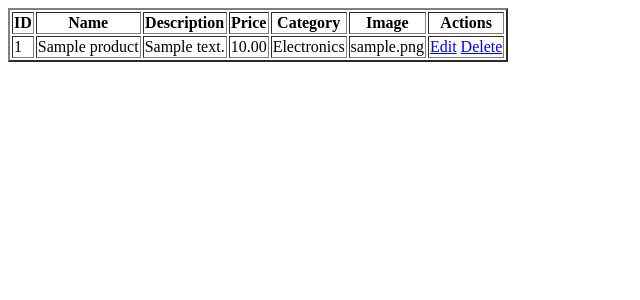
After one commit to subhadarshani82/Inventory_Management_project, a Django app: page /products/product_list/ in a window 1280 px wide. The commit adds this page. Shown: the top 300 px of the page, without its empty margins (0-640 px from the left). Run offline with Django 4.2, Linux system fonts and the light colour scheme; tables that the repository leaves empty hold one stand-in row (values such as "Sample post").

Commit message:
Implement Products with CRUD operation

```diff
--- a/products/admin.py
+++ b/products/admin.py
@@ -4,7 +4,7 @@ from django.contrib import admin
 from .models import Product
 
 class ProductAdmin(admin.ModelAdmin):
-    list_display = ('name', 'category', 'image','price', 'created_at')
+    list_display = ('id','name', 'category', 'image','price', 'created_at')
     search_fields = ('name', 'category')
     list_filter = ('category',)
 
--- a/products/models.py
+++ b/products/models.py
@@ -15,7 +15,7 @@ class Product(models.Model):
     name=models.CharField(max_length=255)
     category=models.CharField(max_length=50,choices=category_choices,default='Electronics')
     price=models.DecimalField(max_digits=10,decimal_places=2)
-    description=models.TimeField(blank=True)
+    description=models.TextField(blank=True)
     image=models.ImageField(upload_to='product_images/',null=True,blank=True)
     created_at=models.DateTimeField(auto_now_add=True)
 
--- a/products/urls.py
+++ b/products/urls.py
@@ -1,5 +1,8 @@
 from django.urls import path
 from. import views
 urlpatterns=[
-    path('',views.add_product,name='add_product')
+    path('add_product',views.add_product,name='add_product'),
+    path('product_list/',views.productsList,name='product_list'),
+    path('update_product/<int:id>',views.update_product,name='update_product'),
+    path('delete_product/<int:id>',views.deleteProduct,name='delete_product'),
 ]
--- a/products/views.py
+++ b/products/views.py
@@ -1,5 +1,42 @@
-from django.shortcuts import render
-
+from django.shortcuts import render,redirect
+from . models import Product,category_choices
 # Create your views here.
 def add_product(request):
-    return render(request,'add_product.html')
+    if request.method == 'POST':
+        name=request.POST['name']
+        price=request.POST['price']
+        description=request.POST['description']
+        category=request.POST['category']
+        image=request.FILES.get('image')
+        data=Product(name=name,description=description,price=price,category=category,image=image)
+        data.save()
+        print(name,description,price,image,category)
+    return render(request,'product/add_product.html',{'categories':category_choices})
+#  retrive products
+def productsList(request):
+    products=Product.objects.all()
+    return render(request,'product/product_list.html',{'products':products})
+# update product
+def update_product(request,id):
+    product=Product.objects.get(id=id)
+    if request.method=='POST':
+        name=request.POST.get('name')
+        description=request.POST.get('description')
+        price=request.POST.get('price')
+        category=request.POST.get('category')
+        if request.FILES.get('image'):
+            product.image=request.FILES.get('image')
+
+        product.name=name
+        product.description=description
+        product.price=price
+        product.category=category
+
+        product.save()
+        return render(request,'product/update_product.html')
+    return render(request,'product/update_product.html',{'product':product,'categories':category_choices})
+
+def deleteProduct(request,id):
+    product=Product.objects.get(id=id)
+    product.delete()
+    return redirect('product_list')
--- a/templates/add_product.html
+++ b/templates/product/add_product.html
@@ -13,7 +13,9 @@
         <input type="text" id="name" name="name" required><br><br>
         <label for="Category">Category : </label>
         <select name="category" id="Category">
-            <option value=""></option>
+            {% for key, value in categories %}
+            <option value="{{key}}">{{value}}</option>
+            {% endfor %}
         </select><br><br>
         <label for="price">Price : </label>
         <input type="number" id="price" name="price" required><br><br>
--- /dev/null
+++ b/templates/product/product_list.html
@@ -0,0 +1,40 @@
+<!DOCTYPE html>
+<html lang="en">
+<head>
+    <meta charset="UTF-8">
+    <meta name="viewport" content="width=device-width, initial-scale=1.0">
+    <title>Document</title>
+</head>
+<body>
+    <table border="2">
+
+        <tr>
+            <th>ID</th>
+            <th>Name</th>
+            <th>Description</th>
+            <th>Price</th>
+            <th>Category</th>
+            <th>Image</th>
+            <th>Actions</th>
+        </tr>
+
+        {% for product in products %}
+        <tr>
+
+            <td>{{product.id}}</td>
+            <td>{{product.name}}</td>
+            <td>{{product.description}}</td>
+            <td>{{product.price}}</td>
+            <td>{{product.category}}</td>
+            <td>{{product.image}}</td>
+
+            <td><a href="{% url 'update_product' product.id %}">Edit</a>
+                <a href="{% url 'delete_product' product.id %}">Delete</a>
+            </td>
+
+        </tr>
+        {% endfor %}
+
+    </table>
+</body>
+</html>
```
Also changed, not shown: templates/product/update_product.html (added, +32 -0 lines), media/product_images/61IhlUagtkL.jpg (added), media/product_images/china-hotel-fidge.jpg (added), media/product_images/china-hotel-fidge_jpCVMKH.jpg (added), media/product_images/china-hotel-fidge_r3Zpfqw.jpg (added), media/product_images/princess_wedding_dresses1.webp (added), products/migrations/0002_auto_20250312_1911.py (added).
